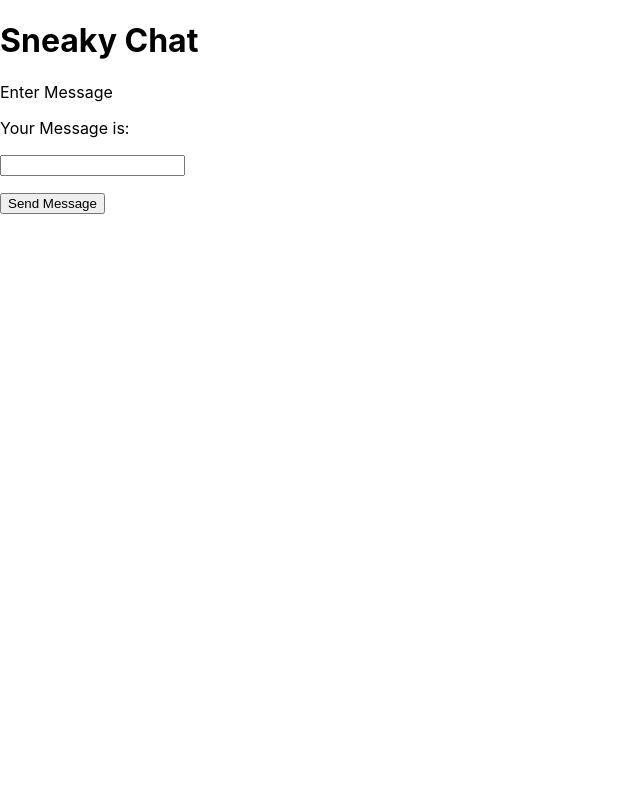
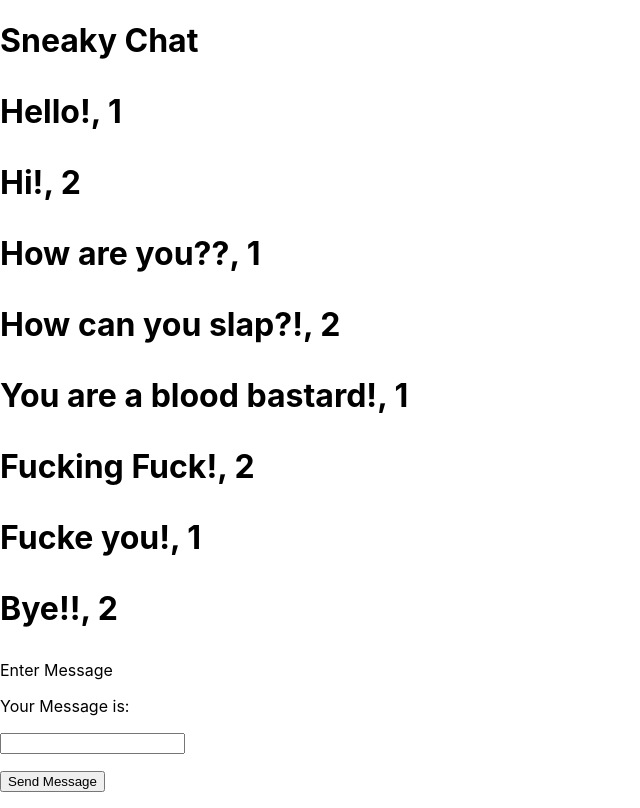
Before and after one commit to bibbycodes/sneakyChat, a React (Create React App) app in the folder client/: page / in a window 1280 px wide. Shown: the whole page, without its empty margins (0-640 px from the left). Built offline with nearby package versions, Linux system fonts and the light colour scheme.

Commit message:
can view messages

```diff
--- a/client/src/App.-test.js
+++ b/client/src/App.-test.js
@@ -3,7 +3,7 @@ import { render } from '@testing-library/react';
 import App from './App';
 
 test('renders learn react link', () => {
-  const { getByText } = render(<App />);
-  const linkElement = getByText(/learn react/i);
-  expect(linkElement).toBeInTheDocument();
+  const { sneakychat } = render(<App />);
+  const message = sneakychat(/Hello!/i);
+  expect(message).toBeInTheDocument();
 });
--- a/client/src/Component/Messages.jsx
+++ b/client/src/Component/Messages.jsx
@@ -7,17 +7,56 @@ class Message extends Component {
     super(props);
     this.state = {
       message: " ",
-      messages:[]
-
+      user_id : 1,
+      messages: [
+        {
+          "body" : "Hello!",
+          "userId" : "1",
+          "conversationId" : "1"
+        },
+        {
+          "body" : "Hi!",
+          "userId" : "2",
+          "conversationId" : "1"
+        },
+        {
+          "body" : "How are you??",
+          "userId" : "1",
+          "conversationId" : "1"
+        },
+        {
+          "body" : "How can you slap?!",
+          "userId" : "2",
+          "conversationId" : "1"
+        },
+        {
+          "body" : "You are a blood bastard!",
+          "userId" : "1",
+          "conversationId" : "1"
+        },
+        {
+          "body" : "Fucking Fuck!",
+          "userId" : "2",
+          "conversationId" : "1"
+        },
+        {
+          "body" : "Fucke you!",
+          "userId" : "1",
+          "conversationId" : "1"
+        },
+        {
+          "body" : "Bye!!",
+          "userId" : "2",
+          "conversationId" : "1"
+        }
+      ]
     };
   }
 
   handleSubmit = event => {
     event.preventDefault();
     const data = this.state.message;
-
     let msg = this.state.messages
-
     msg.push(data)
 
     this.setState({
@@ -44,7 +83,12 @@ class Message extends Component {
       <div>
     <h1>Sneaky Chat</h1>
 
-        <h1>{this.state.messages.map((item,i) => <li key={i}>{item}</li>)}</h1>
+        <h1>{this.state.messages.map((item,i) => (
+        <div>
+        <p key={i}>{item["body"]}, {item["userId"]}</p>
+
+        </div>
+        ))}</h1>
 
         <label>Enter Message</label>
         <p>Your Message is: {message}</p>
```
